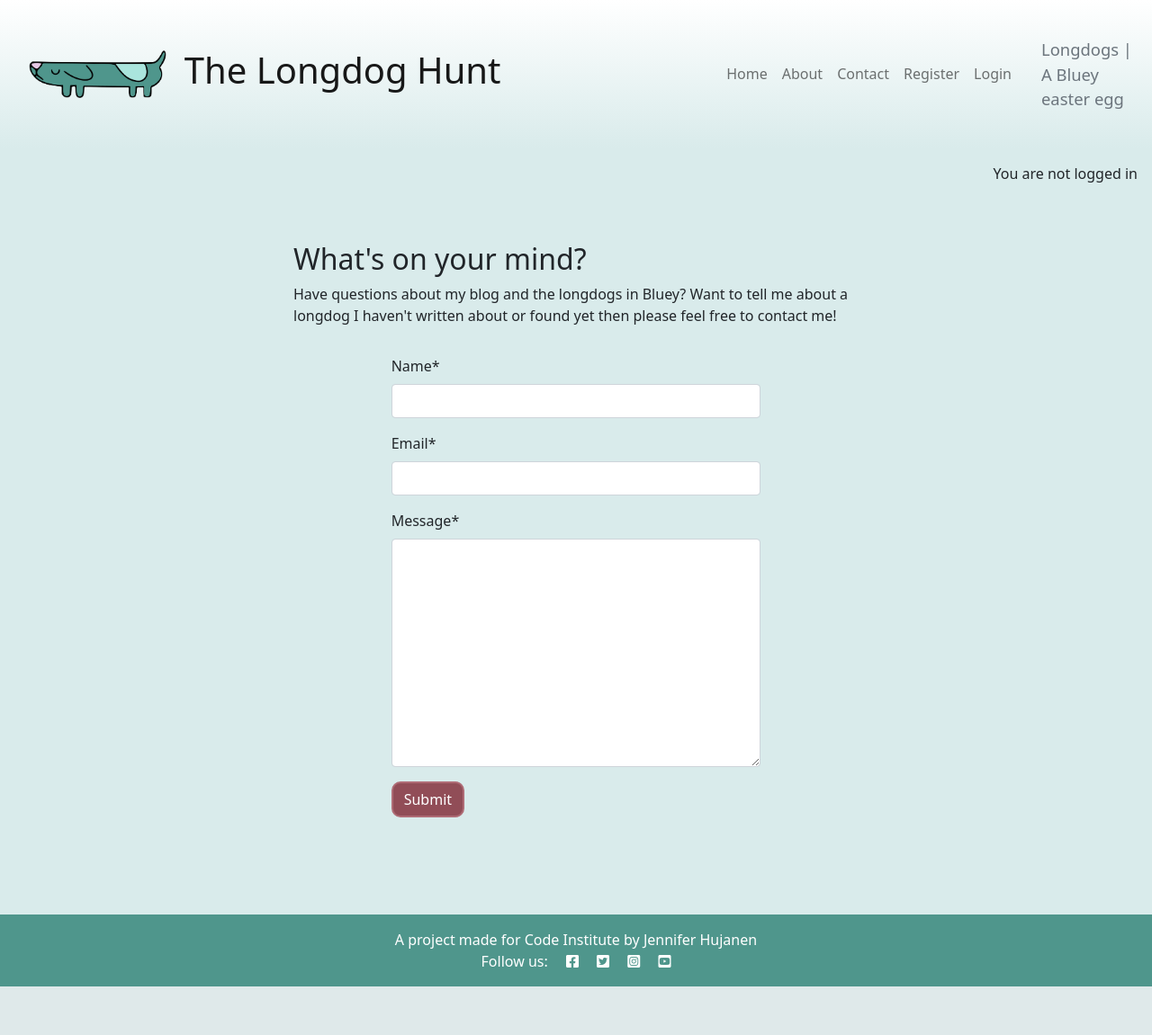
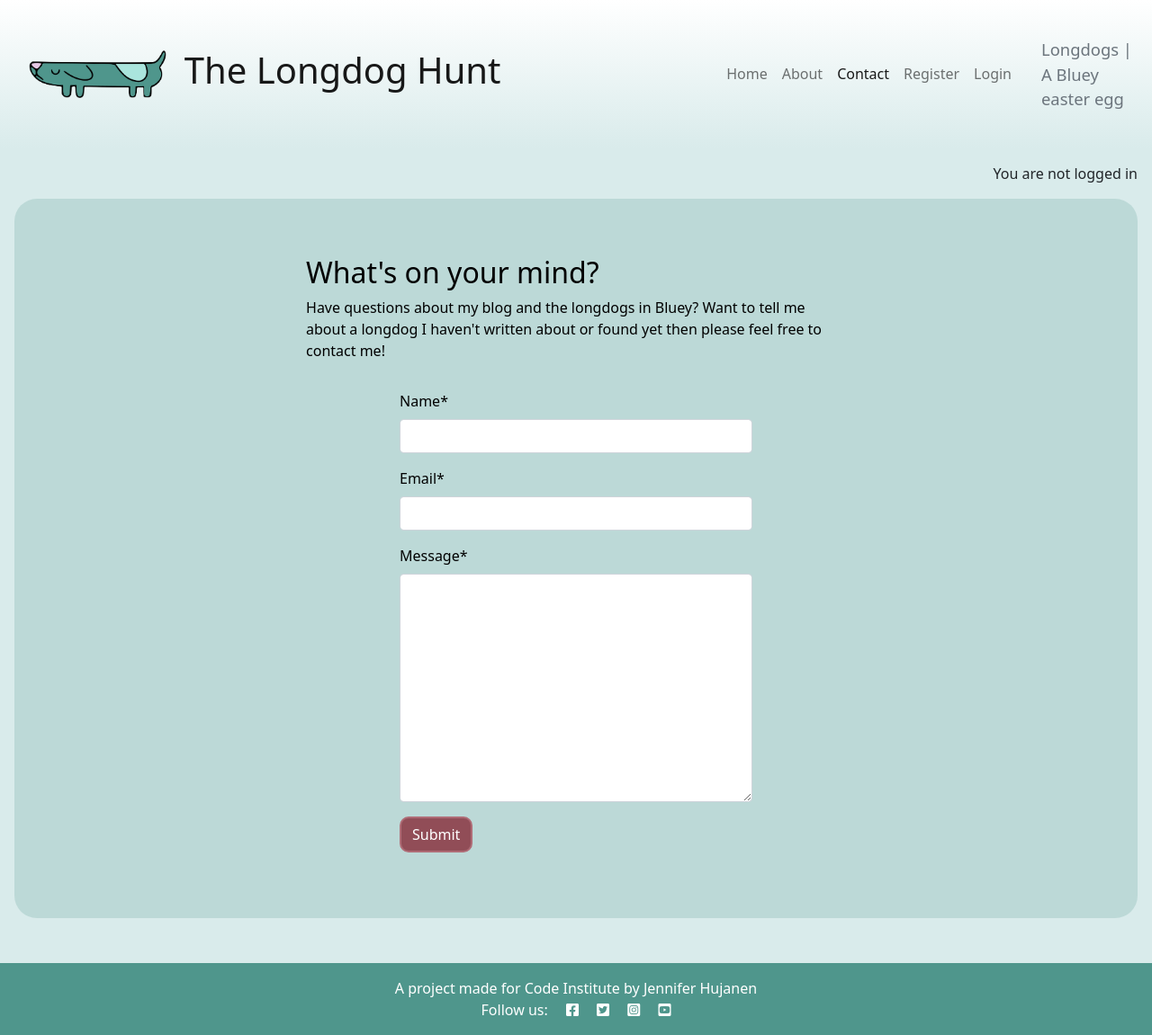
Before and after one commit to Hujanen91/The-Longdog-Hunt-PP4, a Django app: page /contact/ in a window 1280 px wide. Shown: the whole page at 90% size. Before the commit the page ends 1097 px from the top, so only its background shows below. Run offline with Django 4.2, Linux system fonts and the light colour scheme; some libraries are stand-ins or nearby versions.

Commit message:
Style sign-in/out/up, about and contact container

```diff
--- a/about/templates/about/about.html
+++ b/about/templates/about/about.html
@@ -2,7 +2,7 @@
 {% block content %}
 {% load static %}
 
-<div class="container mt-5">
+<div class="container mt-5 about-container">
     <div class="row">
         <div class="text-center">
             <img class="about-profile-img float-start col-5 col-md-4 col-lg-3" src="{% static 'images/20230808_103946.jpg' %}" width="75%">
--- a/about/templates/about/about_starter.html
+++ b/about/templates/about/about_starter.html
@@ -2,7 +2,7 @@
 {% block content %}
 {% load static %}
 
-<div class="container mt-5">
+<div class="container mt-5 about-container">
     <div class="row">
         <div class="text-center">
             <img class="about-profile-img float-start col-5 col-md-4 col-lg-3" src="{% static 'images/20230808_103946.jpg' %}" width="75%">
--- a/contact/templates/contact.html
+++ b/contact/templates/contact.html
@@ -3,8 +3,8 @@
 {% load static %}
 
 {% block content %}
-    <div class="row justify-content-center">
-        <div class="col-12 col-md-6 my-5 contact-text">
+    <div class="row contact-container">
+        <div class="col-12 col-md-6 my-5 contact-boxes">
             <h2>What's on your mind?</h2>
             <p>Have questions about my blog and the longdogs in Bluey?
                 Want to tell me about a longdog I haven't written about or found yet
--- a/static/css/style.css
+++ b/static/css/style.css
@@ -29,15 +29,15 @@ a {
     border-radius: 25px;
 }
 
+.index-post-card:hover {
+    background-color: #a4c5c5;
+    opacity: 70%;
+    transition-duration: 1s;
+}
+
 .card {
     background-color: #d9ebeb;
     border: none;
-}
-
-.card-body:hover {
-    background-color: #a4c5c5;
-    opacity: 70%;
-    transition-duration: 1s;
 }
 
 .card-title {
@@ -158,7 +158,16 @@ a {
     justify-content: right;
 }
 
-.sign-in-container {
+.contact-container {
+    margin: auto;
+    justify-content: center;
+}
+
+.sign-in-container,
+.sign-out-container,
+.sign-up-container,
+.about-container,
+.contact-container {
     width: fit-content;
     background-color: #4f968c35;
     border-radius: 25px;
@@ -234,5 +243,9 @@ img.col-1 {
 
     }
 
+    .contact-boxes {
+        width: 80%;
+    }
+
 
 }
--- a/templates/account/logout.html
+++ b/templates/account/logout.html
@@ -5,7 +5,7 @@
 {% block head_title %}{% trans "Sign Out" %}{% endblock %}
 
 {% block content %}
-<div class="container">
+<div class="container sign-out-container">
     <div class="row">
         <div class="col-md-8 mt-3 offset-md-2">
             <h3>{% trans "Sign Out" %}</h3>
--- a/templates/account/signup.html
+++ b/templates/account/signup.html
@@ -5,7 +5,7 @@
 {% block head_title %}{% trans "Signup" %}{% endblock head_title %}
 
 {% block content %}
-<div class="container sign-in-container">
+<div class="container sign-up-container">
   <div class="row">
     <div class="col-md-8 mt-3 offset-md-2">
       <h3>{% trans "Sign Up" %}</h3>
--- a/templates/base.html
+++ b/templates/base.html
@@ -2,6 +2,7 @@
 
 {% url 'home' as home_url %}
 {% url 'about' as about_url %}
+{% url 'contact' as contact_url %}
 {% url 'account_login' as login_url %}
 {% url 'account_signup' as signup_url %}
 {% url 'account_logout' as logout_url %}
```
